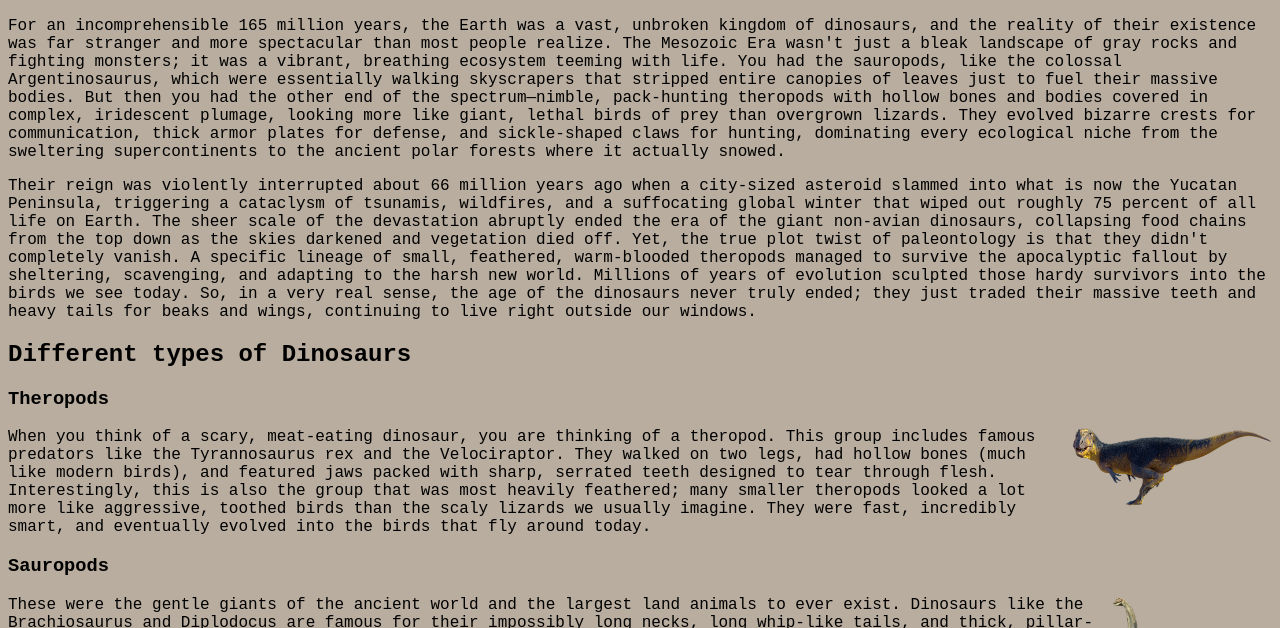
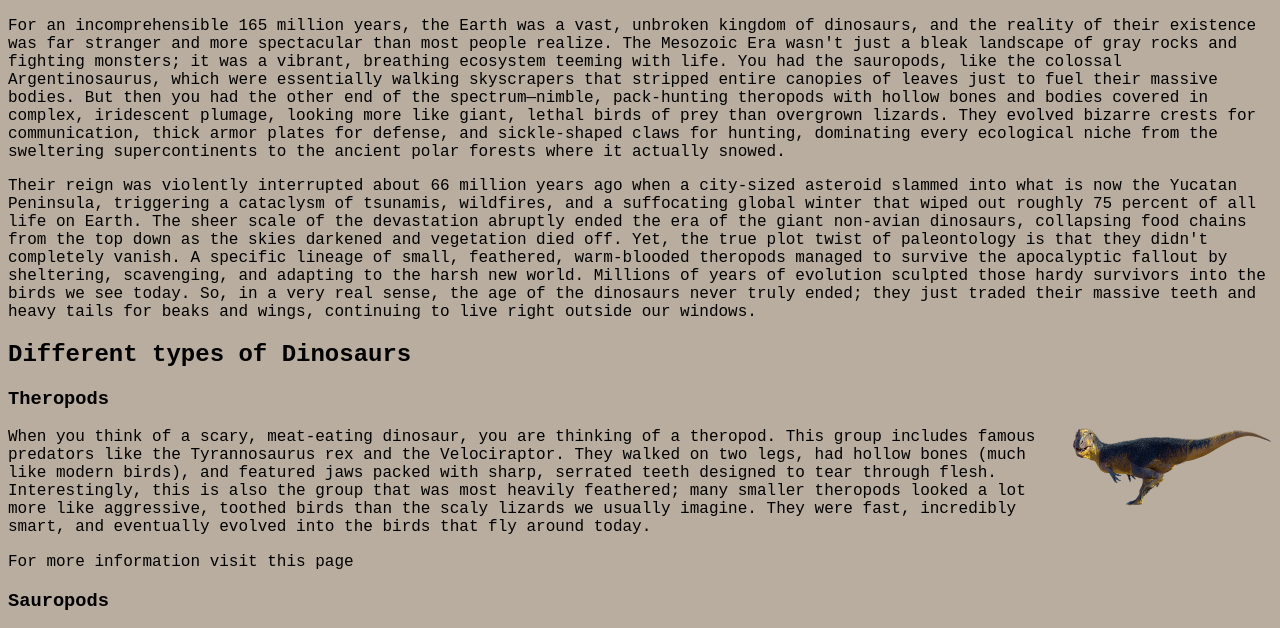
Before and after one commit to elitepunith/dino, a plain HTML site: page index.html in a window 1280 px wide. Shown: the part 110-738 px from the top of the page. Drawn offline with Linux system fonts and the light colour scheme.

Commit message:
added hyperlink

```diff
--- a/index.html
+++ b/index.html
@@ -23,6 +23,9 @@
         <img id="myPic" src="assets/Theropod.png" style="float: right; margin-left: 15px; width: 200px; cursor: pointer;" alt="Theropods">
 
         <p class="timm">When you think of a scary, meat-eating dinosaur, you are thinking of a theropod. This group includes famous predators like the Tyrannosaurus rex and the Velociraptor. They walked on two legs, had hollow bones (much like modern birds), and featured jaws packed with sharp, serrated teeth designed to tear through flesh. Interestingly, this is also the group that was most heavily feathered; many smaller theropods looked a lot more like aggressive, toothed birds than the scaly lizards we usually imagine. They were fast, incredibly smart, and eventually evolved into the birds that fly around today.</p>
+        <a  class="tio" href="https://en.wikipedia.org/wiki/Theropoda" target="_blank">For more information visit this page</a>
+
+
 
         <h3 class="too">Sauropods</h3>
          <audio id="mimo" src="audio/triceratops.mp3"></audio>
--- a/style.css
+++ b/style.css
@@ -144,3 +144,11 @@
     text-align: left;
     color: #000000;
 }
+
+.tio {
+
+    color: #000000;
+    text-align: left;
+    font-family: 'Courier New', Courier, monospace;
+    text-decoration: none;
+}
```
